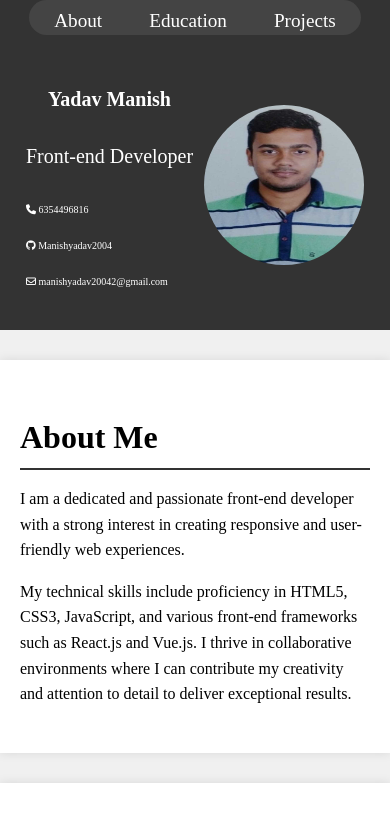
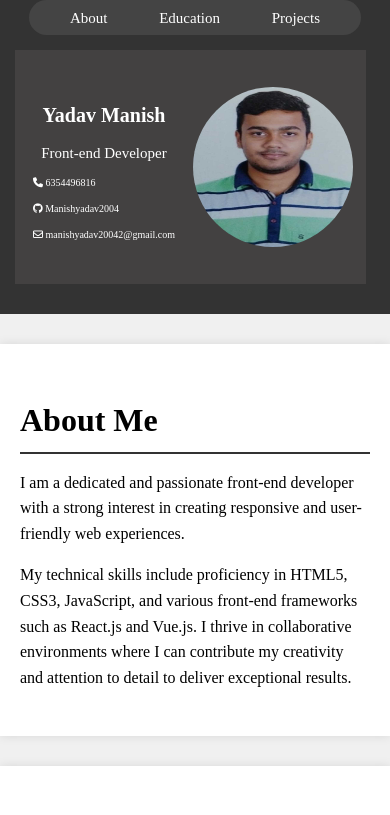
Before and after one commit to Manishyadav2004/Resume, a plain HTML site: page index.html in a window 390 px wide. Shown: the top 815 px of the page. Drawn offline with Linux system fonts and the light colour scheme; a script that the page names is missing.

Commit message:
required changes

```diff
--- a/index.html
+++ b/index.html
@@ -22,6 +22,7 @@
     </nav>
 </div>
     <header id="resume">
+        <div id="try">
         <div id="head">
             <h1 >Yadav Manish</h1>
             <p id="p1">Front-end Developer</p>
@@ -31,6 +32,7 @@
         </div>
         <div id="img1">
             <img src="image/myimg.jpeg" height="250px" width="250px">
+        </div>
         </div>
     </header>
     <div id="about">
--- a/style.css
+++ b/style.css
@@ -22,7 +22,8 @@
     justify-content: center;
 }
 
-#resume {
+
+#try {
     display: flex;
     justify-content: space-evenly;
 }
@@ -125,7 +126,8 @@
 .project-item h3 {
     margin-bottom: 5px;
 }
-.project-item p{
+
+.project-item p {
     padding: 3px;
     margin: 0px;
 }
@@ -137,19 +139,16 @@
 
 @media (max-width: 600px) {
     header #p1 {
-        font-size: 20px;
+        font-size: 15px;
     }
 
     header p {
         font-size: 10px;
+        margin: 5px;
     }
 
     header h1 {
         font-size: 20px;
-    }
-
-    .navbar ul li a {
-        padding: 8px 16px;
     }
 
     img {
@@ -178,6 +177,20 @@
     .navbar ul li {
         padding: 6px;
     }
+    .navbar ul li a {
+        font-size: 15px;
+        padding: 5px;
+    }
+    #resume{
+        padding-top: 50px;
+    }
+    #try {
+        display: flex;
+        justify-content: space-evenly;
+        background-color: rgb(69, 67, 67, 0.9);
+        width: 90vw;
+        aspect-ratio: 9 / 6;
+    }
 
     #about,
     #education,
```
